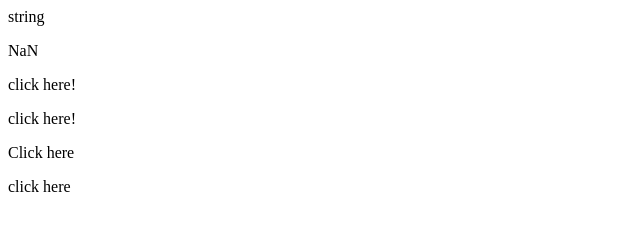
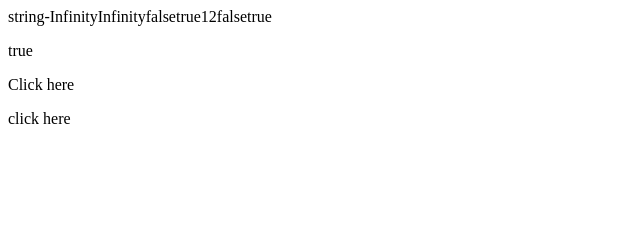
Before and after one commit to andreazambranor/Basic.Javascript, a plain HTML site: page project5_comparisons_typecoercion/index.html in a window 1280 px wide. Both pictures are taken after a click on the element "Click Here!". Shown: the whole page, without its empty margins (0-640 px from the left). Drawn offline with Linux system fonts and the light colour scheme.

Commit message:
debugging

```diff
--- a/project5_comparisons_typecoercion/JS/main.js
+++ b/project5_comparisons_typecoercion/JS/main.js
@@ -1,16 +1,14 @@
 document.write(typeof "computer")
 
 function notanumber() {
-    document.getElementById("test").innerHTML=0/0;
+    document.getElementById("test").innerHTML = isNaN('hello darling');
 } //Utilize JavaScript to make the browser display NAN
 
-document.getElementById("test").innerHTML=isNaN('hello darling'); //Utilize the Nnan function to diplay false
 
-document.getElementById("test").innerHTML=isNaN('24'); //Utilize the NaN function to display true
 
-document.getElementById("positive").innerHTML=('240312E230493'); //Use getElementById to diplay infinity
+document.write(-3E310); //Use socument.write to diplay infinity
 
-document.getElementById("negative").innerHTML=('-240312E240393'); //Use getElementById to displa -infinity
+document.write (2e310); //Use document.write to displa -infinity
 
 document.write(24<12); //Use Boolean Logic to display false
 
--- a/project5_comparisons_typecoercion/index.html
+++ b/project5_comparisons_typecoercion/index.html
@@ -12,9 +12,7 @@
 
 <p id="test" onclick="notanumber()">Click Here!</p>
 
-<p id="positive" onclick="positiveinf()">click here!</p>
 
-<p id="negative" onclick="negativeinf()">click here!</p>
 
 <p id="notF" onclick="Not_false()">Click here</p>
 
```
